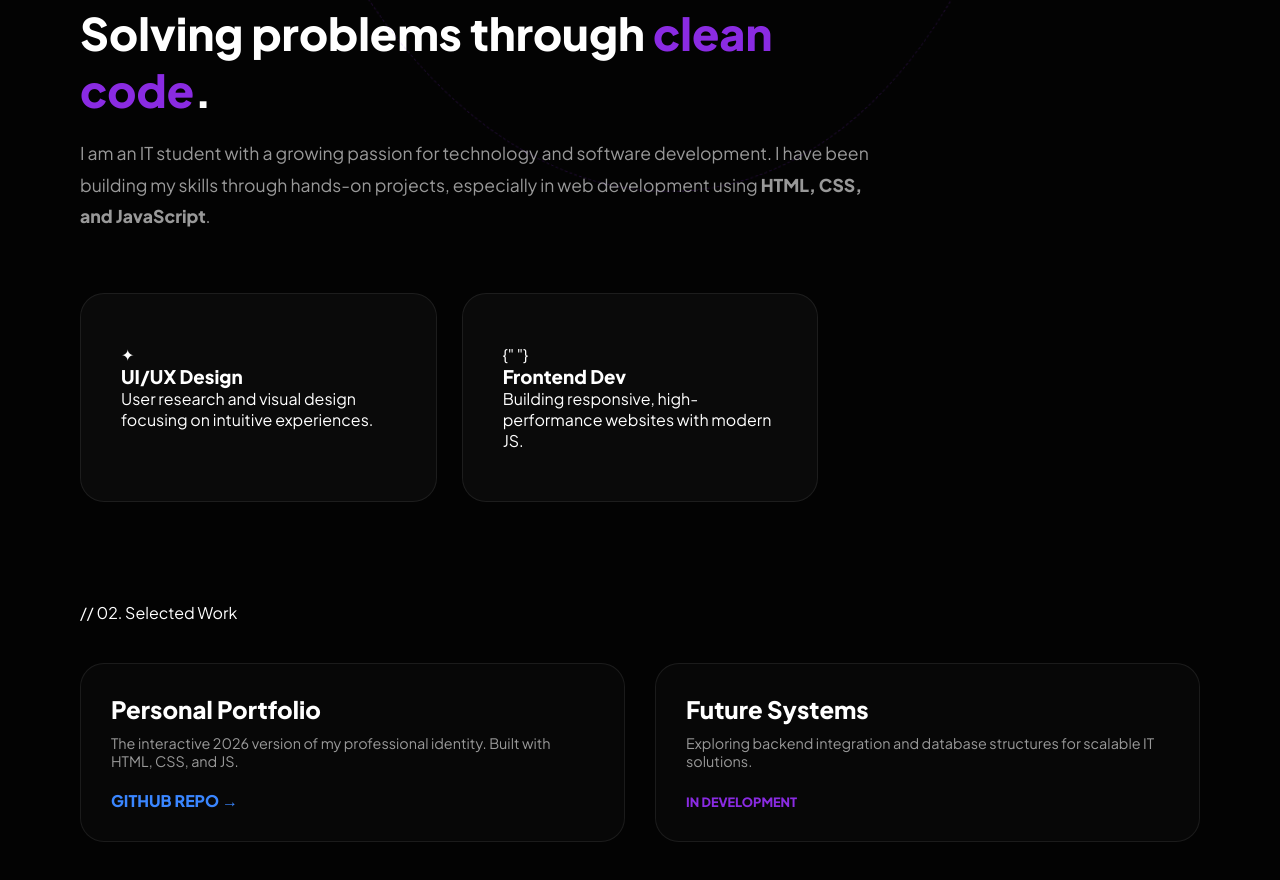
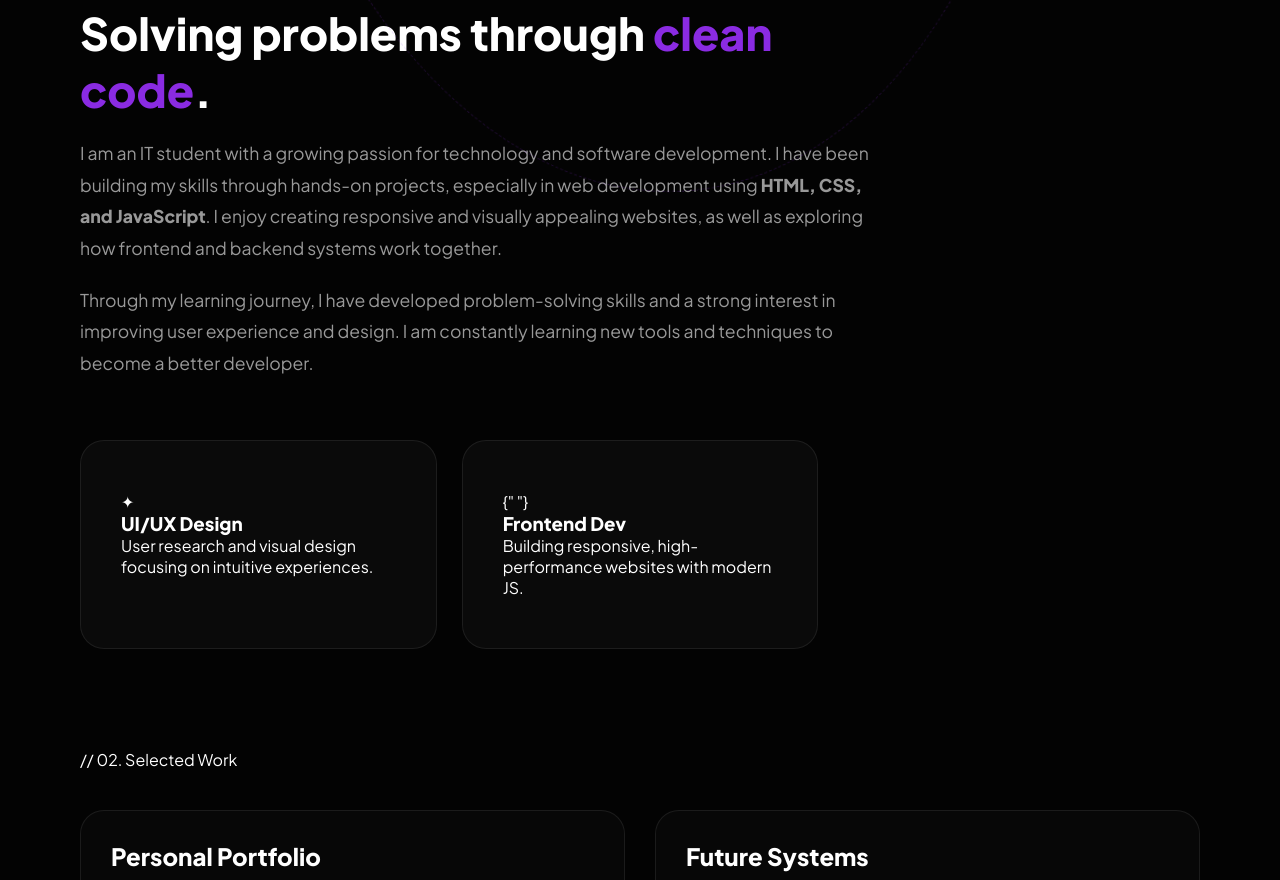
Before and after one commit to Glitch254-ux/My-first-portfolio, a website: page public/index.html in a window 1280 px wide. Shown: the part 857-1737 px from the top of the page. Drawn offline with nearby package versions, Linux system fonts and the light colour scheme.

Commit message:
Final version with bio, effects, and success page fix

```diff
--- a/public/index.html
+++ b/public/index.html
@@ -9,6 +9,7 @@
     <script src="https://unpkg.com/scrollreveal"></script>
 </head>
 <body>
+    <!-- Mouse Glow Effect Layer -->
     <div class="cursor-glow"></div>
 
     <nav class="navbar">
@@ -45,7 +46,7 @@
             </div>
         </section>
 
-        <!-- About Section -->
+        <!-- About Section (Full Bio Restored) -->
         <section id="about" class="reveal">
             <div class="about-section-wrapper">
                 <p class="section-index">// 01. About Me</p>
@@ -54,7 +55,13 @@
                     <p class="bio-text">
                         I am an IT student with a growing passion for technology and software development.
                         I have been building my skills through hands-on projects, especially in web development
-                        using <strong>HTML, CSS, and JavaScript</strong>.
+                        using <strong>HTML, CSS, and JavaScript</strong>. I enjoy creating responsive and visually
+                        appealing websites, as well as exploring how frontend and backend systems work together.
+                    </p>
+                    <p class="bio-text">
+                        Through my learning journey, I have developed problem-solving skills and a strong interest
+                        in improving user experience and design. I am constantly learning new tools and techniques
+                        to become a better developer.
                     </p>
                 </div>
 
@@ -107,7 +114,7 @@
             </div>
 
             <form id="contact-form" action="https://formspree.io/f/meenovaq" method="POST" class="styled-form">
-                <!-- IMPORTANT: Redirect Line -->
+                <!-- Redirects to your custom success page -->
                 <input type="hidden" name="_next" value="https://my-first-portfolio-5z5f.onrender.com/success.html">
 
                 <div class="input-row">
@@ -124,6 +131,7 @@
         <p>© 2026 Meshack Nyakundi. Built with precision.</p>
     </footer>
 
+    <!-- Scripts -->
     <script src="https://cdn.jsdelivr.net/npm/typed.js@2.0.12"></script>
     <script src="script.js"></script>
 </body>
```
